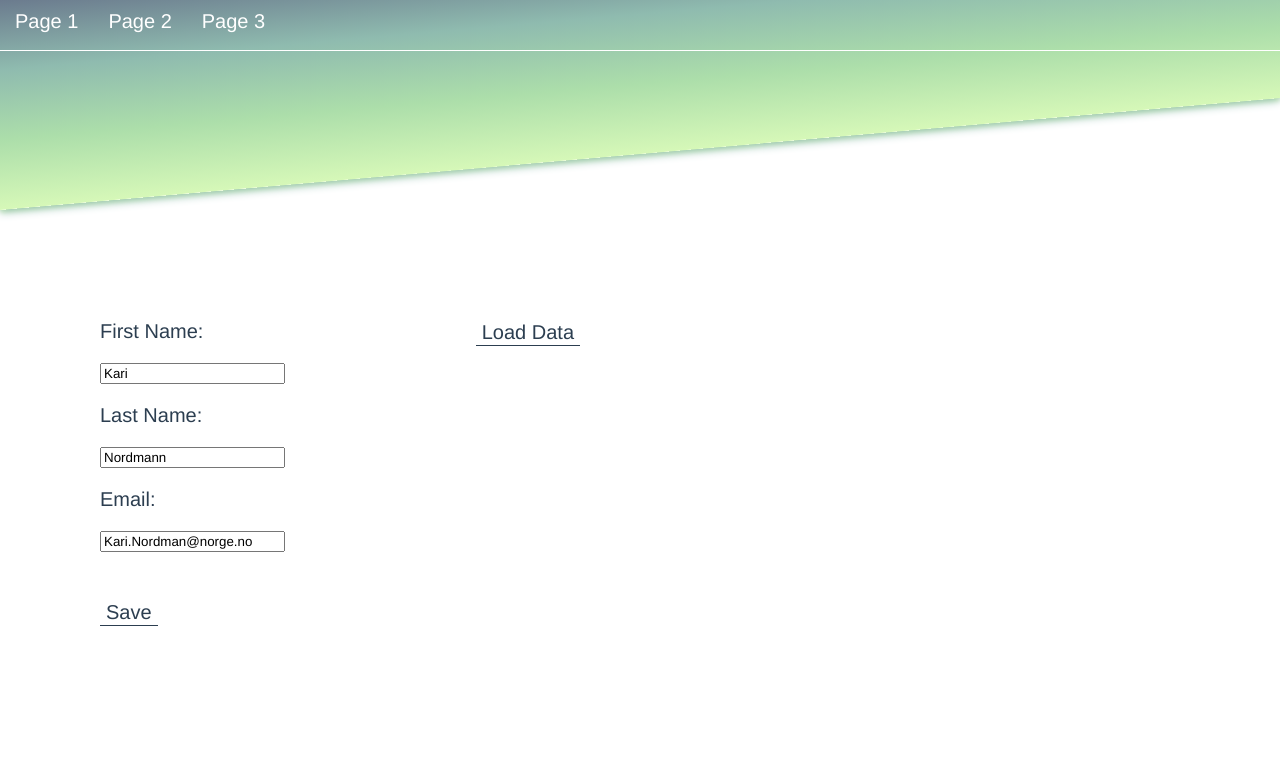
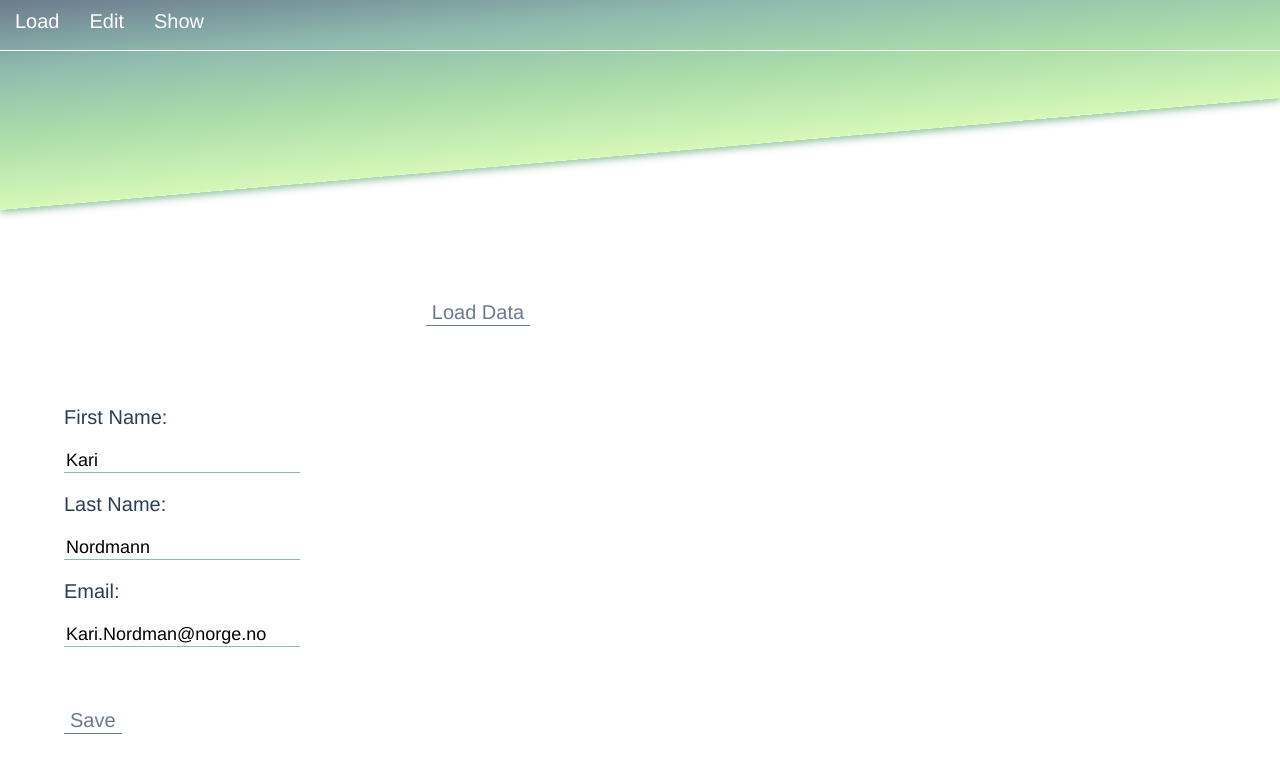
Before and after one commit to waninko/adState, a Vue app in the folder adstate/: page /#/ in a window 1280 px wide. Shown: the top 766 px of the page. Built offline with nearby package versions, Linux system fonts and the light colour scheme.

Commit message:
Load, Edit, Show
Style finish

```diff
--- a/adstate/src/App.vue
+++ b/adstate/src/App.vue
@@ -1,11 +1,17 @@
 <template>
   <div id="app">
     <header>
-      <div class="header__bg"> </div>
+      <div class="header__bg"></div>
       <div class="menu">
-        <li><a @click="goPage1()"> Page 1</a></li>
-        <li><a @click="goPage2()"> Page 2</a></li>
-        <li><a @click="goPage3()"> Page 3</a></li>
+        <li>
+          <a @click="goPage1()">Load</a>
+        </li>
+        <li>
+          <a @click="goPage2()">Edit</a>
+        </li>
+        <li>
+          <a @click="goPage3()">Show</a>
+        </li>
       </div>
     </header>
     <router-view :personprop="person" @save="save"/>
@@ -55,7 +61,7 @@ export default {
     async goPage3() {
       this.$emit("save", this.person);
       this.$router.push("ShowData");
-    },
+    }
   }
 };
 </script>
@@ -66,8 +72,8 @@ export default {
 @import "./style/menu.css";
 
 @media only screen and (max-width: 600px) {
-  body {
-    background-color: lightblue;
+  #main {
+    margin-left: 10%;
   }
 }
 
@@ -81,9 +87,8 @@ export default {
 }
 
 #main {
-  width: 75%;
   padding-right: 10px;
-  margin-left: 100px;
+  margin-left: 5%;
   height: 100%;
   top: 0;
 }
@@ -101,7 +106,7 @@ export default {
   color: #2c3e50;
   font-size: 15px;
 }
-footer{
+footer {
   margin-bottom: 10%;
 }
 </style>
--- a/adstate/src/components/LoadData.vue
+++ b/adstate/src/components/LoadData.vue
@@ -54,7 +54,7 @@ export default {
     },
 
     save(error) {
-      alert("Your information has been saved!")
+      alert("Your information has been saved!");
       this.$emit("save", this.person);
     }
   }
@@ -67,10 +67,9 @@ export default {
   cursor: pointer;
   border: none;
   background: white;
-  border-bottom: 1px solid;
-  float: right;
-  margin-right: 50%;
-  color: #2c3e50;
+  border-bottom: 1px solid #6b7b8e;
+  margin: 0% 20% 5% 30%;
+  color: #6b7b8e;
   font-size: 20px;
 }
 
@@ -78,10 +77,10 @@ export default {
   cursor: pointer;
   border: none;
   background: white;
-  border-bottom: 1px solid;
+  border-bottom: 1px solid #6b7b8e;
   margin-top: 5%;
   margin-right: 40%;
-  color: #2c3e50;
+  color: #6b7b8e;
   font-size: 20px;
 }
 </style>
--- a/adstate/src/style/main.css
+++ b/adstate/src/style/main.css
@@ -9,3 +9,17 @@ select {
 p {
   font-size: 20px;
 }
+
+input {
+  font-size: 18px;
+  border: none;
+  border-bottom: 1px solid #8fbbaf;
+}
+
+
+
+/* @media only screen and (max-width: 600px) {
+  #main {
+    margin-left: 10%;
+  }
+} */
```
Lines whose indentation alone changed are shown as unchanged.
